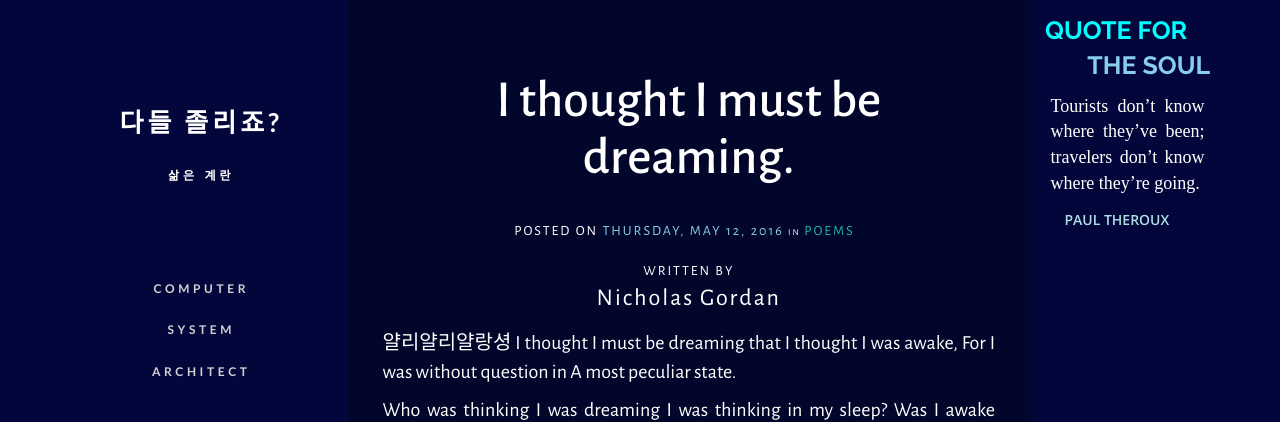
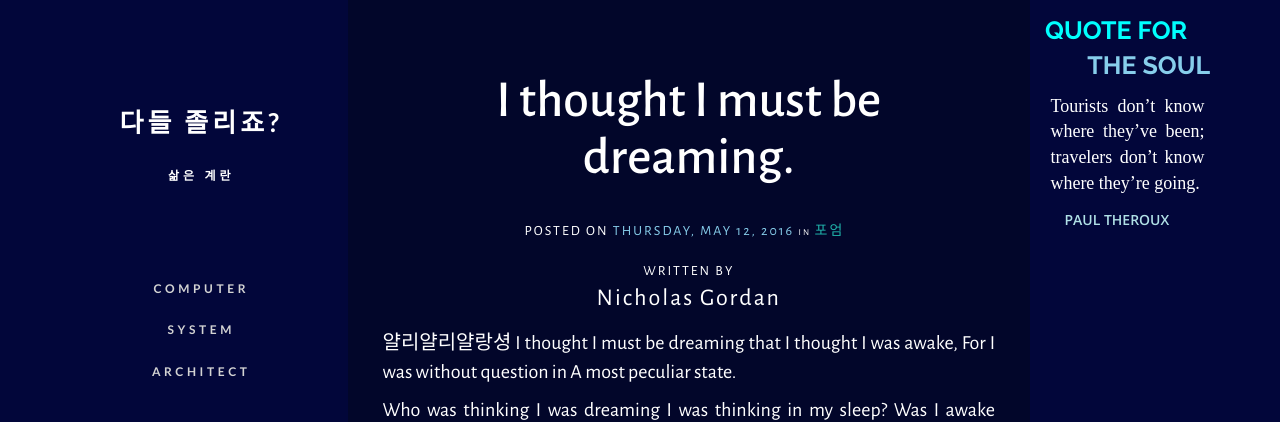
Before and after one commit to strawberryjamsea/trust1303.github.io-1, a Jekyll site: the page built from _posts/2016-05-12-welcome-to-jekyll copy 2.markdown, in a window 1280 px wide. Shown: the top 422 px of the page. Built offline with Jekyll 4.4.1, drawn with Linux system fonts in a browser that asks for light colours; nearby versions of some CDN libraries.

Commit message:
Update 2016-05-12-welcome-to-jekyll copy 2.markdown

```diff
--- a/_posts/2016-05-12-welcome-to-jekyll copy 2.markdown
+++ b/_posts/2016-05-12-welcome-to-jekyll copy 2.markdown
@@ -2,7 +2,7 @@
 layout: post
 title:  "I thought I must be dreaming."
 date:   2016-05-12 22:01:43 +0530
-categories: poems
+categories: 포엄
 author: "Nicholas Gordan"
 ---
 얄리얄리얄랑셩
```
